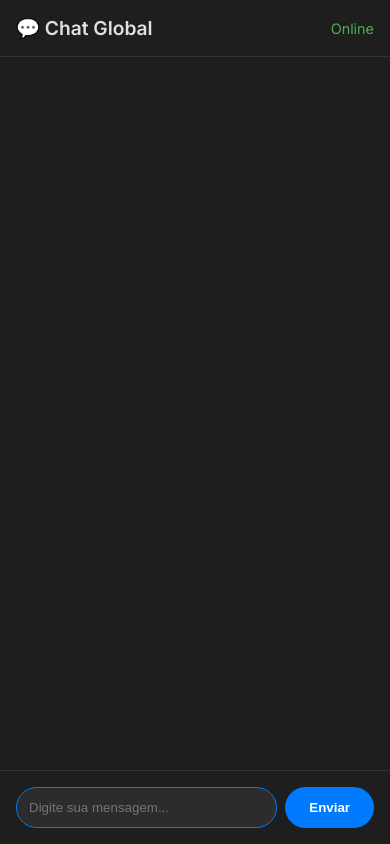
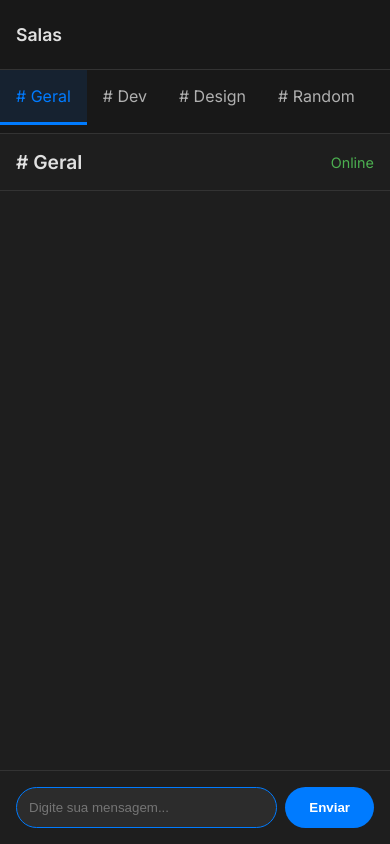
Before and after one commit to eduardoh03/web-chat, a website: page public/index.html in a window 390 px wide. Both pictures are taken after typing "Sample" into the empty fields and a click on the button "Entrar". Drawn offline with nearby package versions, Linux system fonts and the light colour scheme; no server answers.

Commit message:
feat: Add multi-room chat functionality with sidebar navigation and room-specific messaging.

```diff
--- a/public/client.js
+++ b/public/client.js
@@ -9,8 +9,11 @@ const form = document.getElementById('form');
 const input = document.getElementById('input');
 const messages = document.getElementById('messages');
 const typingIndicator = document.getElementById('typing-indicator');
+const roomList = document.getElementById('room-list');
+const currentRoomName = document.getElementById('current-room-name');
 
 let myUsername = '';
+let currentRoom = 'Geral';
 let typingTimeout;
 
 // Login Logic
@@ -19,12 +22,43 @@ loginForm.addEventListener('submit', (e) => {
     const username = usernameInput.value.trim();
     if (username) {
         myUsername = username;
-        socket.emit('set username', username);
+        // Join default room
+        joinRoom('Geral');
+
         loginScreen.style.display = 'none';
         chatContainer.style.display = 'flex';
         input.focus();
     }
 });
+
+// Room Switching Logic
+roomList.addEventListener('click', (e) => {
+    if (e.target.classList.contains('room')) {
+        const roomName = e.target.getAttribute('data-room');
+        if (roomName !== currentRoom) {
+            joinRoom(roomName);
+        }
+    }
+});
+
+function joinRoom(roomName) {
+    currentRoom = roomName;
+    currentRoomName.textContent = `# ${roomName}`;
+
+    // Update active class in sidebar
+    document.querySelectorAll('.room').forEach(el => {
+        el.classList.remove('active');
+        if (el.getAttribute('data-room') === roomName) {
+            el.classList.add('active');
+        }
+    });
+
+    // Clear messages
+    messages.innerHTML = '';
+
+    // Emit join event
+    socket.emit('join', { username: myUsername, room: roomName });
+}
 
 // Chat Logic
 form.addEventListener('submit', (e) => {
--- a/public/index.html
+++ b/public/index.html
@@ -26,8 +26,21 @@
 
     <!-- Chat Interface -->
     <div id="chat-container" style="display: none;">
+        <!-- Sidebar -->
+        <aside id="sidebar">
+            <div class="sidebar-header">Salas</div>
+            <ul id="room-list">
+                <li class="room active" data-room="Geral"># Geral</li>
+                <li class="room" data-room="Dev"># Dev</li>
+                <li class="room" data-room="Design"># Design</li>
+                <li class="room" data-room="Random"># Random</li>
+            </ul>
+        </aside>
+
+        <!-- Main Chat Area -->
+        <main id="main-chat">
             <header>
-            <h1>💬 Chat Global</h1>
+                <h1 id="current-room-name"># Geral</h1>
                 <div id="status">Online</div>
             </header>
 
@@ -41,6 +54,7 @@
                 <input id="input" autocomplete="off" placeholder="Digite sua mensagem..." />
                 <button>Enviar</button>
             </form>
+        </main>
     </div>
 
     <script src="/socket.io/socket.io.js"></script>
--- a/public/style.css
+++ b/public/style.css
@@ -1,6 +1,7 @@
 :root {
     --bg-color: #121212;
     --chat-bg: #1e1e1e;
+    --sidebar-bg: #181818;
     --primary-color: #007bff;
     --primary-hover: #0056b3;
     --text-color: #e0e0e0;
@@ -9,6 +10,8 @@
     --message-received: #2c2c2c;
     --border-color: #333;
     --input-bg: #2c2c2c;
+    --room-hover: #2a2a2a;
+    --room-active: #007bff;
 }
 
 body {
@@ -84,14 +87,67 @@ body {
 
 /* Main Chat Interface */
 #chat-container {
-    display: none; /* Hidden by default until logged in */
+    display: none;
+    /* Hidden by default until logged in */
     width: 100%;
     height: 100%;
     max-width: 1200px;
     background: var(--chat-bg);
     display: flex;
+    box-shadow: 0 0 20px rgba(0, 0, 0, 0.5);
+    overflow: hidden;
+}
+
+/* Sidebar */
+#sidebar {
+    width: 250px;
+    background: var(--sidebar-bg);
+    border-right: 1px solid var(--border-color);
+    display: flex;
     flex-direction: column;
-    box-shadow: 0 0 20px rgba(0,0,0,0.5);
+}
+
+.sidebar-header {
+    padding: 1.5rem 1rem;
+    font-weight: bold;
+    font-size: 1.1rem;
+    border-bottom: 1px solid var(--border-color);
+    color: var(--text-color);
+}
+
+#room-list {
+    list-style: none;
+    padding: 0;
+    margin: 0;
+    overflow-y: auto;
+}
+
+.room {
+    padding: 1rem;
+    cursor: pointer;
+    transition: background 0.2s;
+    color: var(--secondary-text);
+    border-left: 3px solid transparent;
+}
+
+.room:hover {
+    background: var(--room-hover);
+    color: var(--text-color);
+}
+
+.room.active {
+    background: rgba(0, 123, 255, 0.1);
+    color: var(--primary-color);
+    border-left-color: var(--primary-color);
+}
+
+/* Main Chat Area */
+#main-chat {
+    flex-grow: 1;
+    display: flex;
+    flex-direction: column;
+    min-width: 0;
+    /* Prevents overflow issues */
 }
 
 /* Header */
@@ -135,8 +191,15 @@ header h1 {
 }
 
 @keyframes fadeIn {
-    from { opacity: 0; transform: translateY(10px); }
-    to { opacity: 1; transform: translateY(0); }
+    from {
+        opacity: 0;
+        transform: translateY(10px);
+    }
+
+    to {
+        opacity: 1;
+        transform: translateY(0);
+    }
 }
 
 .message.sent {
@@ -153,7 +216,7 @@ header h1 {
 
 .message .username {
     font-size: 0.75rem;
-    color: rgba(255,255,255,0.7);
+    color: rgba(255, 255, 255, 0.7);
     margin-bottom: 0.2rem;
     display: block;
 }
@@ -211,3 +274,34 @@ header h1 {
     color: var(--secondary-text);
     height: 1rem;
 }
+
+/* Mobile Responsiveness */
+@media (max-width: 768px) {
+    #chat-container {
+        flex-direction: column;
+    }
+
+    #sidebar {
+        width: 100%;
+        height: auto;
+        border-right: none;
+        border-bottom: 1px solid var(--border-color);
+    }
+
+    #room-list {
+        display: flex;
+        overflow-x: auto;
+        padding-bottom: 0.5rem;
+    }
+
+    .room {
+        white-space: nowrap;
+        border-left: none;
+        border-bottom: 3px solid transparent;
+    }
+
+    .room.active {
+        border-left: none;
+        border-bottom-color: var(--primary-color);
+    }
+}
```
Also changed, not shown: server.js (+30 -20 lines). Lines whose indentation alone changed are shown as unchanged.
